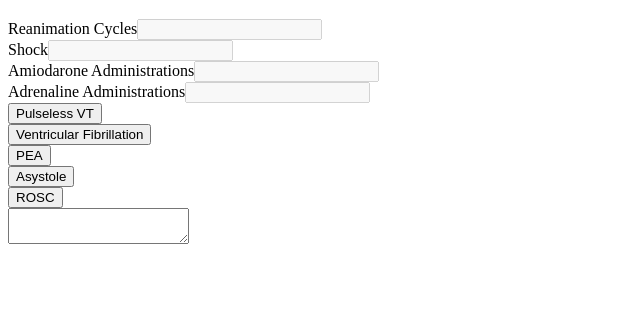
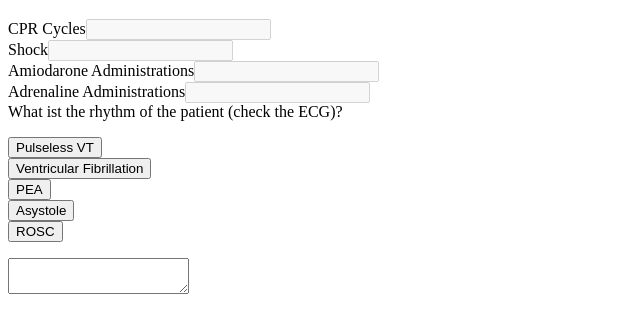
Before and after one commit to justForFun81/cardio_pulmonary_resuscitation, a plain HTML site: page index.html in a window 1280 px wide. Shown: the part 61-394 px from the top of the page, without its empty margins (0-640 px from the left). Drawn offline with Linux system fonts and the light colour scheme.

Commit message:
Update index.html

```diff
--- a/index.html
+++ b/index.html
@@ -2,19 +2,23 @@
 <html lang="en">
 <head>
 	<meta charset="uft-8" />
-	<title>CPR Trainer</title>
+	<title>CPR</title>
 </head>
 <body>
 	<div id="wrapper">
 		<h1>CPR</h1>
 		<div id="left">
-			<span>Reanimation Cycles</span><input type="text" disabled="" /><br />
+			<span>CPR Cycles</span><input type="text" disabled="" /><br />
 			<span>Shock</span><input type="text" disabled /><br />
 			<span>Amiodarone Administrations</span><input type="text" disabled /><br />
 			<span>Adrenaline Administrations</span><input type="text" disabled /><br />
 		</div>
+
+
 		<div id="left">
-			<button id="vt">Pulseless VT</button><br />
+          What ist the rhythm of the patient (check the ECG)?
+        <p>
+		<button id="vt">Pulseless VT</button><br />
 			<button id="vf">Ventricular Fibrillation</button><br />
 			<button id="pea">PEA</button><br />
 			<button id="asys">Asystole</button><br />
```
